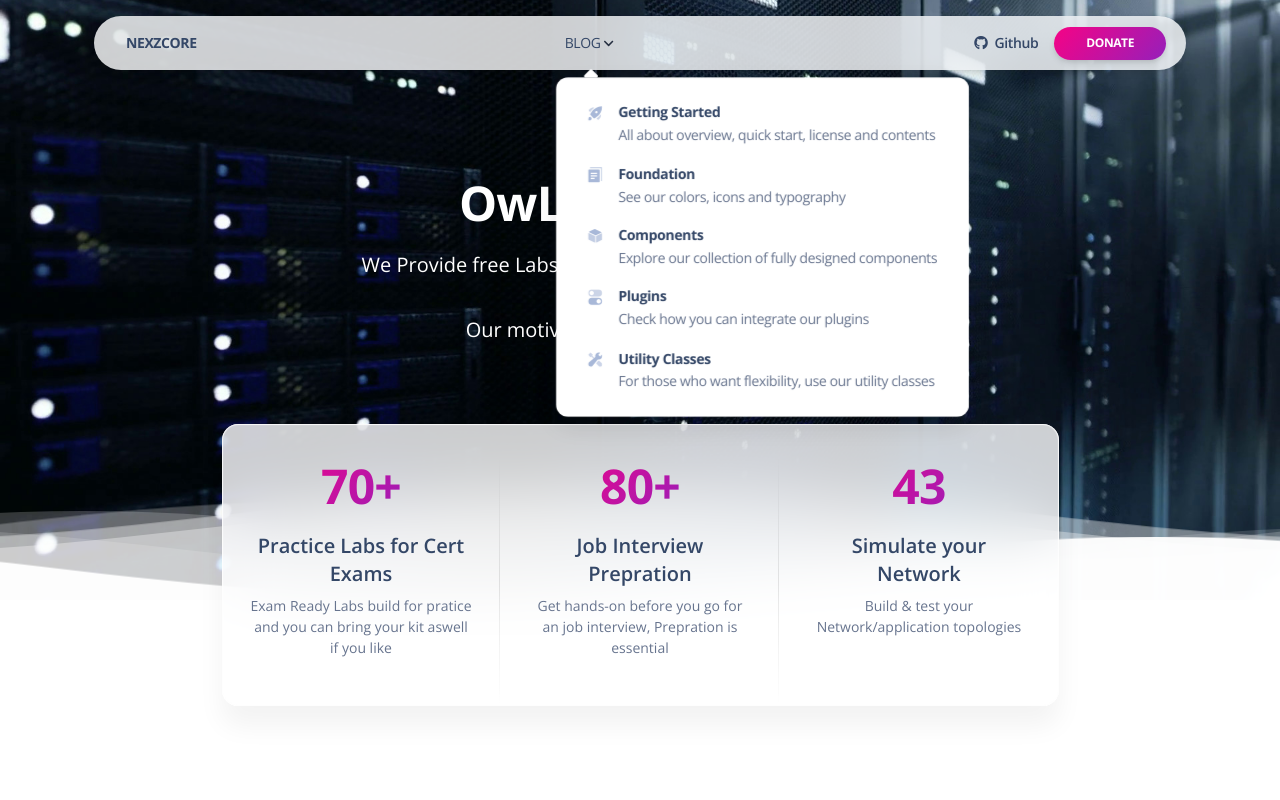
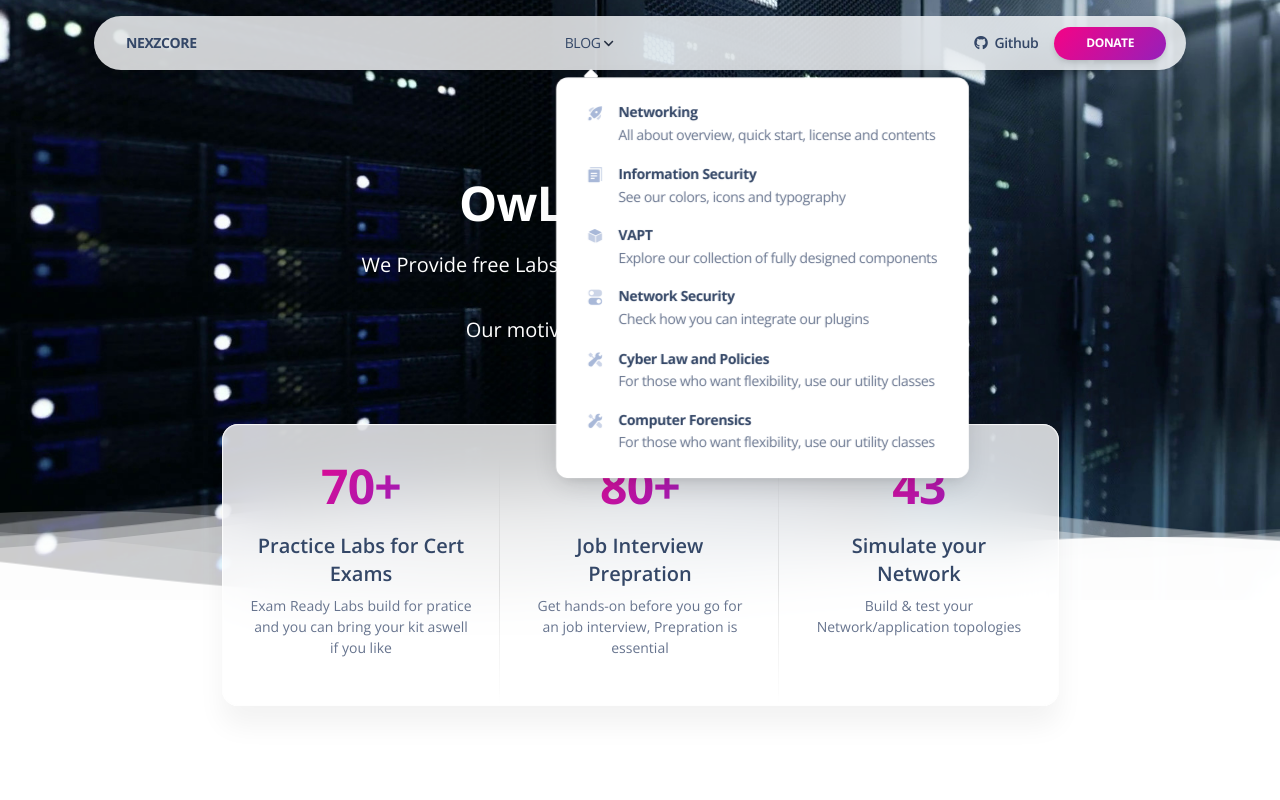
Before and after one commit to owlabz/owlab-z, a website: page index.html in a window 1280 px wide. Both pictures are taken after a click on the link "BLOG". Shown: the top 800 px of the page. Drawn offline with nearby package versions, Linux system fonts and the light colour scheme; some packages are replaced by stand-ins of ours.

Commit message:
second commit

```diff
--- a/index.html
+++ b/index.html
@@ -153,7 +153,7 @@
                                 </svg>
                               </div>
                               <div>
-                                <h6 class="dropdown-header text-dark font-weight-bolder d-flex justify-content-cente align-items-center p-0">Getting Started</h6>
+                                <h6 class="dropdown-header text-dark font-weight-bolder d-flex justify-content-cente align-items-center p-0">Networking</h6>
                                 <span class="text-sm">All about overview, quick start, license and contents</span>
                               </div>
                             </div>
@@ -179,7 +179,7 @@
                                 </svg>
                               </div>
                               <div>
-                                <h6 class="dropdown-header text-dark font-weight-bolder d-flex justify-content-cente align-items-center p-0">Foundation</h6>
+                                <h6 class="dropdown-header text-dark font-weight-bolder d-flex justify-content-cente align-items-center p-0">Information Security</h6>
                                 <span class="text-sm">See our colors, icons and typography</span>
                               </div>
                             </div>
@@ -206,7 +206,7 @@
                                 </svg>
                               </div>
                               <div>
-                                <h6 class="dropdown-header text-dark font-weight-bolder d-flex justify-content-cente align-items-center p-0">Components</h6>
+                                <h6 class="dropdown-header text-dark font-weight-bolder d-flex justify-content-cente align-items-center p-0">VAPT</h6>
                                 <span class="text-sm">Explore our collection of fully designed components</span>
                               </div>
                             </div>
@@ -232,7 +232,7 @@
                                 </svg>
                               </div>
                               <div>
-                                <h6 class="dropdown-header text-dark font-weight-bolder d-flex justify-content-cente align-items-center p-0">Plugins</h6>
+                                <h6 class="dropdown-header text-dark font-weight-bolder d-flex justify-content-cente align-items-center p-0">Network Security</h6>
                                 <span class="text-sm">Check how you can integrate our plugins</span>
                               </div>
                             </div>
@@ -260,7 +260,35 @@
                                 </svg>
                               </div>
                               <div>
-                                <h6 class="dropdown-header text-dark font-weight-bolder d-flex justify-content-cente align-items-center p-0">Utility Classes</h6>
+                                <h6 class="dropdown-header text-dark font-weight-bolder d-flex justify-content-cente align-items-center p-0">Cyber Law and Policies</h6>
+                                <span class="text-sm">For those who want flexibility, use our utility classes</span>
+                              </div>
+                            </div>
+                          </a>
+                        </li>
+                        <li class="nav-item list-group-item border-0 p-0">
+                          <a class="dropdown-item py-2 ps-3 border-radius-md" href="  ">
+                            <div class="d-flex">
+                              <div class="icon h-10 me-3 d-flex mt-1">
+                                <svg class="text-secondary" width="16px" height="16px" viewBox="0 0 40 40" version="1.1" xmlns="http://www.w3.org/2000/svg" xmlns:xlink="http://www.w3.org/1999/xlink">
+                                  <title>settings</title>
+                                  <g stroke="none" stroke-width="1" fill="none" fill-rule="evenodd">
+                                    <g transform="translate(-2020.000000, -442.000000)" fill="#FFFFFF" fill-rule="nonzero">
+                                      <g transform="translate(1716.000000, 291.000000)">
+                                        <g transform="translate(304.000000, 151.000000)">
+                                          <polygon class="color-background" opacity="0.596981957" points="18.0883333 15.7316667 11.1783333 8.82166667 13.3333333 6.66666667 6.66666667 0 0 6.66666667 6.66666667 13.3333333 8.82166667 11.1783333 15.315 17.6716667">
+                                          </polygon>
+                                          <path class="color-background" d="M31.5666667,23.2333333 C31.0516667,23.2933333 30.53,23.3333333 30,23.3333333 C29.4916667,23.3333333 28.9866667,23.3033333 28.48,23.245 L22.4116667,30.7433333 L29.9416667,38.2733333 C32.2433333,40.575 35.9733333,40.575 38.275,38.2733333 L38.275,38.2733333 C40.5766667,35.9716667 40.5766667,32.2416667 38.275,29.94 L31.5666667,23.2333333 Z" opacity="0.596981957"></path>
+                                          <path class="color-background" d="M33.785,11.285 L28.715,6.215 L34.0616667,0.868333333 C32.82,0.315 31.4483333,0 30,0 C24.4766667,0 20,4.47666667 20,10 C20,10.99 20.1483333,11.9433333 20.4166667,12.8466667 L2.435,27.3966667 C0.95,28.7083333 0.0633333333,30.595 0.00333333333,32.5733333 C-0.0583333333,34.5533333 0.71,36.4916667 2.11,37.89 C3.47,39.2516667 5.27833333,40 7.20166667,40 C9.26666667,40 11.2366667,39.1133333 12.6033333,37.565 L27.1533333,19.5833333 C28.0566667,19.8516667 29.01,20 30,20 C35.5233333,20 40,15.5233333 40,10 C40,8.55166667 39.685,7.18 39.1316667,5.93666667 L33.785,11.285 Z">
+                                          </path>
+                                        </g>
+                                      </g>
+                                    </g>
+                                  </g>
+                                </svg>
+                              </div>
+                              <div>
+                                <h6 class="dropdown-header text-dark font-weight-bolder d-flex justify-content-cente align-items-center p-0">Computer Forensics</h6>
                                 <span class="text-sm">For those who want flexibility, use our utility classes</span>
                               </div>
                             </div>
@@ -270,7 +298,7 @@
                     </div>
                     <div class="row d-lg-none">
                       <div class="col-md-12 g-0">
-                        <a class="dropdown-item py-2 ps-3 border-radius-md" href="./pages/about-us.html">
+
                           <div class="d-flex">
                             <div class="icon h-10 me-3 d-flex mt-1">
                               <svg class="text-secondary" width="16px" height="16px" viewBox="0 0 40 40" version="1.1" xmlns="http://www.w3.org/2000/svg" xmlns:xlink="http://www.w3.org/1999/xlink">
@@ -297,7 +325,7 @@
                             </div>
                           </div>
                         </a>
-                        <a class="dropdown-item py-2 ps-3 border-radius-md" href="./pages/about-us.html">
+
                           <div class="d-flex">
                             <div class="icon h-10 me-3 d-flex mt-1">
                               <svg class="text-secondary" width="16px" height="16px" viewBox="0 0 40 44" version="1.1" xmlns="http://www.w3.org/2000/svg" xmlns:xlink="http://www.w3.org/1999/xlink">
@@ -321,7 +349,7 @@
                             </div>
                           </div>
                         </a>
-                        <a class="dropdown-item py-2 ps-3 border-radius-md" href="./pages/about-us.html">
+
                           <div class="d-flex">
                             <div class="icon h-10 me-3 d-flex mt-1">
                               <svg class="text-secondary" width="16px" height="16px" viewBox="0 0 42 42" version="1.1" xmlns="http://www.w3.org/2000/svg" xmlns:xlink="http://www.w3.org/1999/xlink">
@@ -346,7 +374,7 @@
                             </div>
                           </div>
                         </a>
-                        <a class="dropdown-item py-2 ps-3 border-radius-md" href="./pages/about-us.html">
+
                           <div class="d-flex">
                             <div class="icon h-10 me-3 d-flex mt-1">
                               <svg class="text-secondary" width="16px" height="16px" viewBox="0 0 40 44" version="1.1" xmlns="http://www.w3.org/2000/svg" xmlns:xlink="http://www.w3.org/1999/xlink">
@@ -370,7 +398,7 @@
                             </div>
                           </div>
                         </a>
-                        <a class="dropdown-item py-2 ps-3 border-radius-md" href="./pages/about-us.html">
+
                           <div class="d-flex">
                             <div class="icon h-10 me-3 d-flex mt-1">
                               <svg class="text-secondary" width="16px" height="16px" viewBox="0 0 40 40" version="1.1" xmlns="http://www.w3.org/2000/svg" xmlns:xlink="http://www.w3.org/1999/xlink">
```
